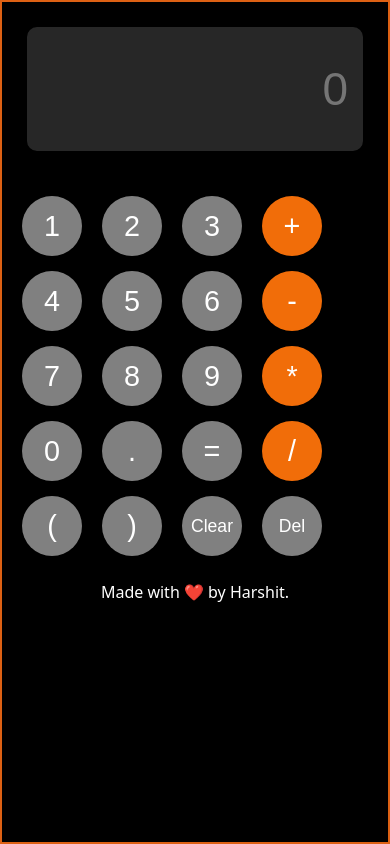
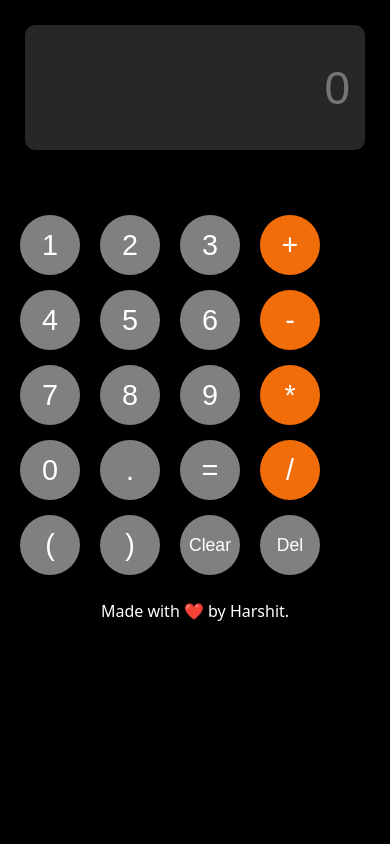
Before and after one commit to Harshu9055/calcul, a plain HTML site: page index.html in a window 390 px wide. Drawn offline with Linux system fonts and the light colour scheme.

Commit message:
Update styles.css

```diff
--- a/styles.css
+++ b/styles.css
@@ -104,8 +104,14 @@ html,body{
         grid-template-columns: repeat(4, 1fr);
         grid-gap: 8px;
         border-radius: 0px;
+        border: none;
+
+
     }
 
+    html,body{
+        background-color: rgb(0, 0, 0);
+    }
     #inpbox{
         font-size: 1.8rem;
     }
@@ -113,4 +119,8 @@ html,body{
    #op{
         font-size: 1.4rem;
     }
+
+    #opbox{
+        margin-top: 40px;
+    }
 }
```
